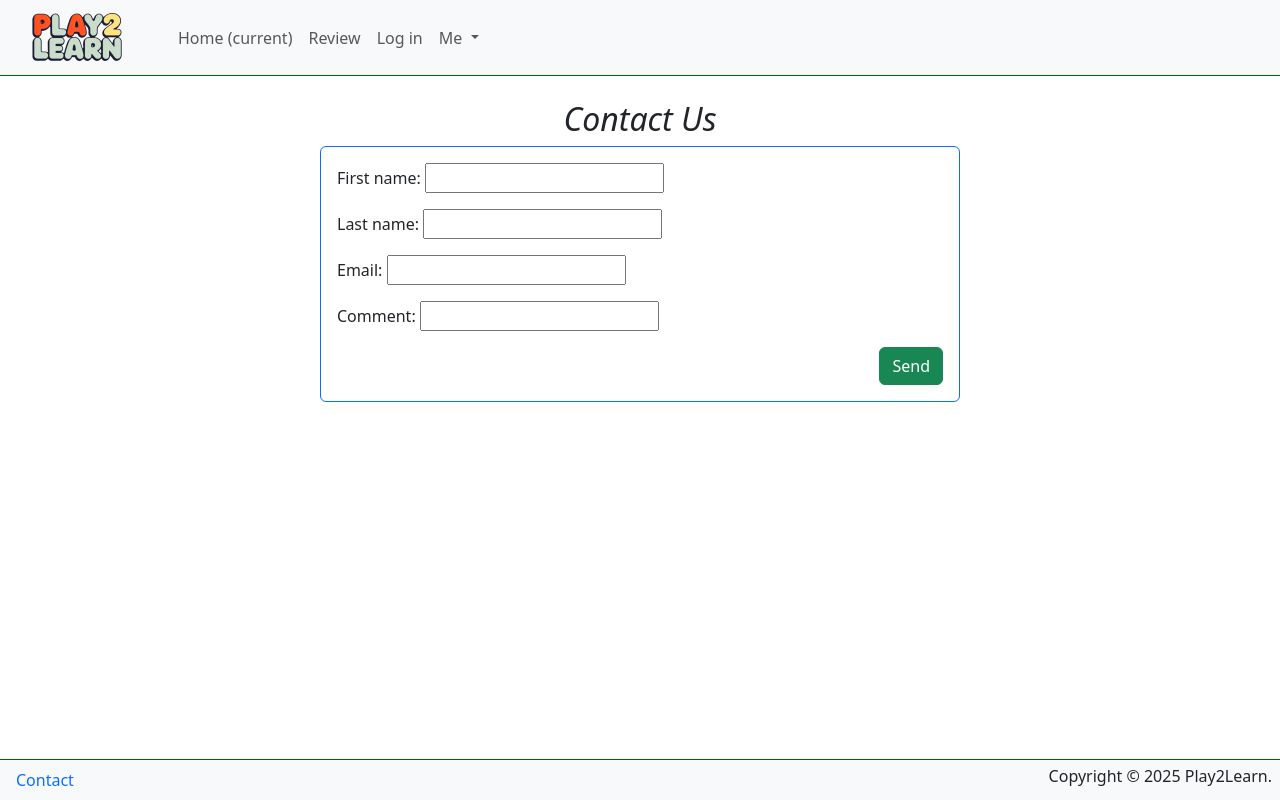
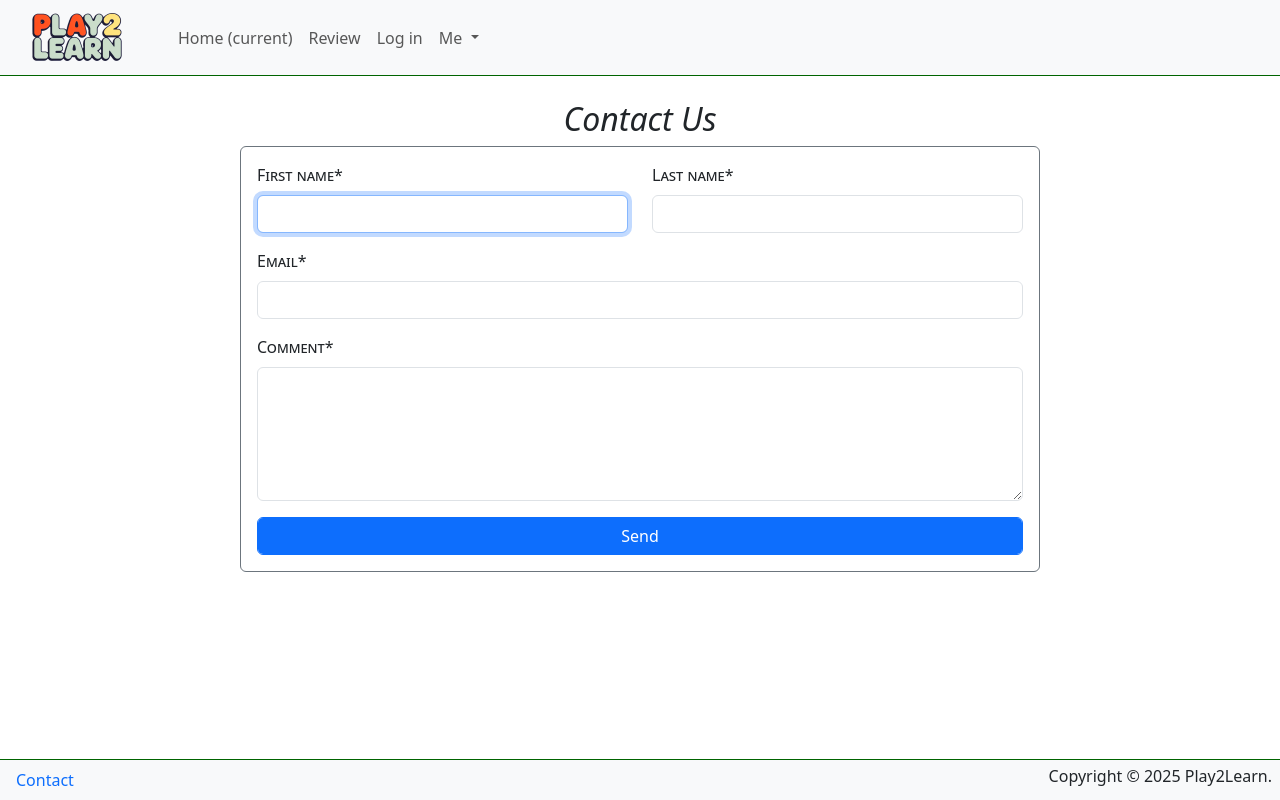
Before and after one commit to jaden005/play2learn-project, a Django app: page /contacts/contact-app/ in a window 1280 px wide. Run offline with Django 4.2, Linux system fonts and the light colour scheme; some libraries are stand-ins or nearby versions.

Commit message:
Forms update

```diff
--- a/contacts/forms.py
+++ b/contacts/forms.py
@@ -1,7 +1,11 @@
 from django import forms
 
 class ContactForm(forms.Form):
-    first_name = forms.CharField()
+    first_name = forms.CharField(
+        widget=forms.TextInput(attrs={'autofocus': True})
+    )
     last_name = forms.CharField()
     email = forms.EmailField()
-    comment = forms.CharField()
+    comment = forms.CharField(
+        widget=forms.Textarea(attrs={'cols': '75', 'rows': '5'})
+    )
--- a/static/css/main.css
+++ b/static/css/main.css
@@ -13,3 +13,8 @@ header {
 h2 {
     font-style: italic;
 }
+
+/* FORM STYLES */
+label {
+    font-variant: small-caps;
+}
--- a/templates/contacts/contact.html
+++ b/templates/contacts/contact.html
@@ -1,13 +1,27 @@
 {% extends "_base.html" %}
+{% load crispy_forms_tags %}
 
 {% block title %}Contact Us{% endblock %}
 {% block main %}
   <h2 class="text-center">Contact Us</h2>
-  <div class="card border-primary m-auto mb-3 p-3" style="max-width: 40rem">
-      <form method="post">
-        {% csrf_token %}
-        {{ form.as_p }}
-        <button class="btn btn-success float-end">Send</button>
-      </form>
+  <div class="card border-secondary m-auto mb-3 p-3" style="max-width: 50rem">
+    <form method="post" novalidate>
+      {% csrf_token %}
+      <div class="row">
+        <div class="col-md-6 mb-0">
+          {{ form.first_name|as_crispy_field }}
+        </div>
+        <div class="col-md-6 mb-0">
+          {{ form.last_name|as_crispy_field }}
+        </div>
+      </div>
+      <div class="row">
+        <div class="col-md-12 mb-0">
+          {{ form.email|as_crispy_field }}
+        </div>
+      </div>
+      {{ form.comment|as_crispy_field }}
+      <button class="form-control btn btn-primary">Send</button>
+    </form>
   </div>
 {% endblock %}
```
Also changed, not shown: play2learn/settings.py (+10 -1 lines), templates/reviews/review_form.html (+4 -6 lines).
